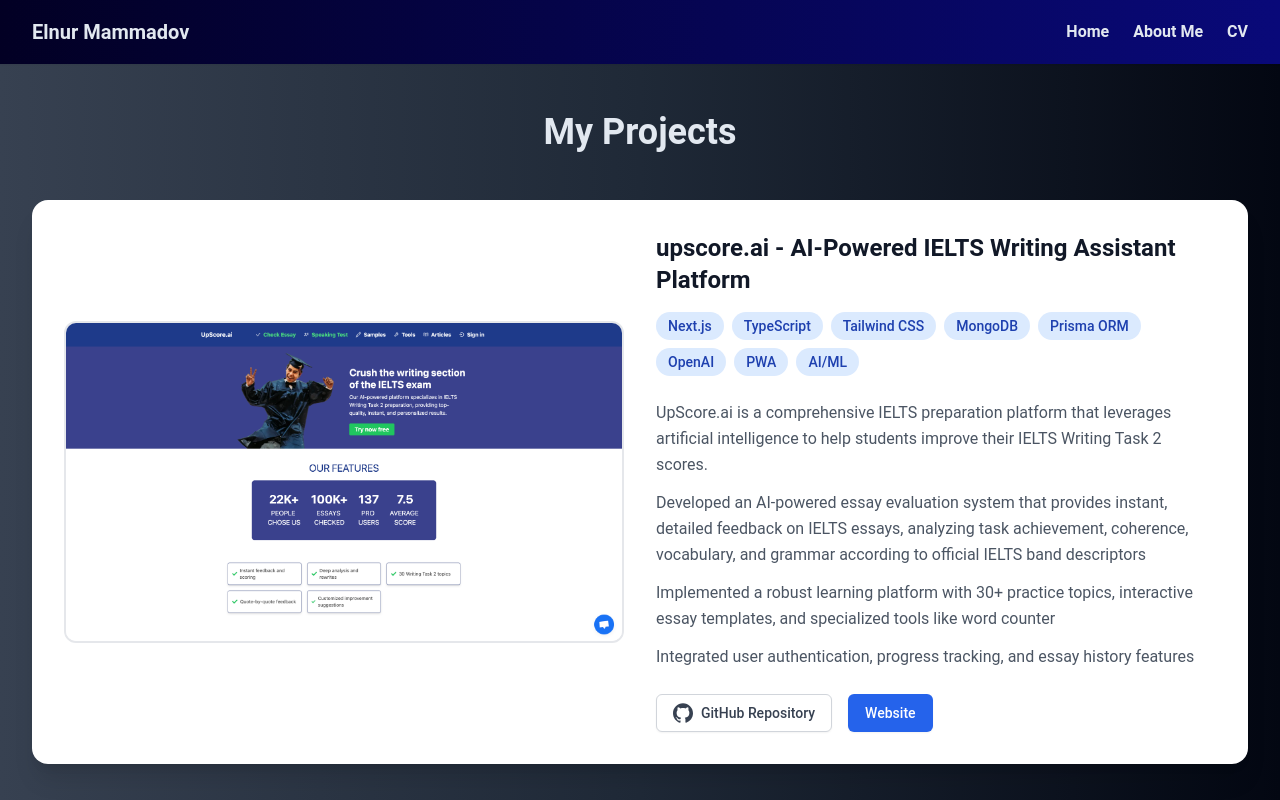
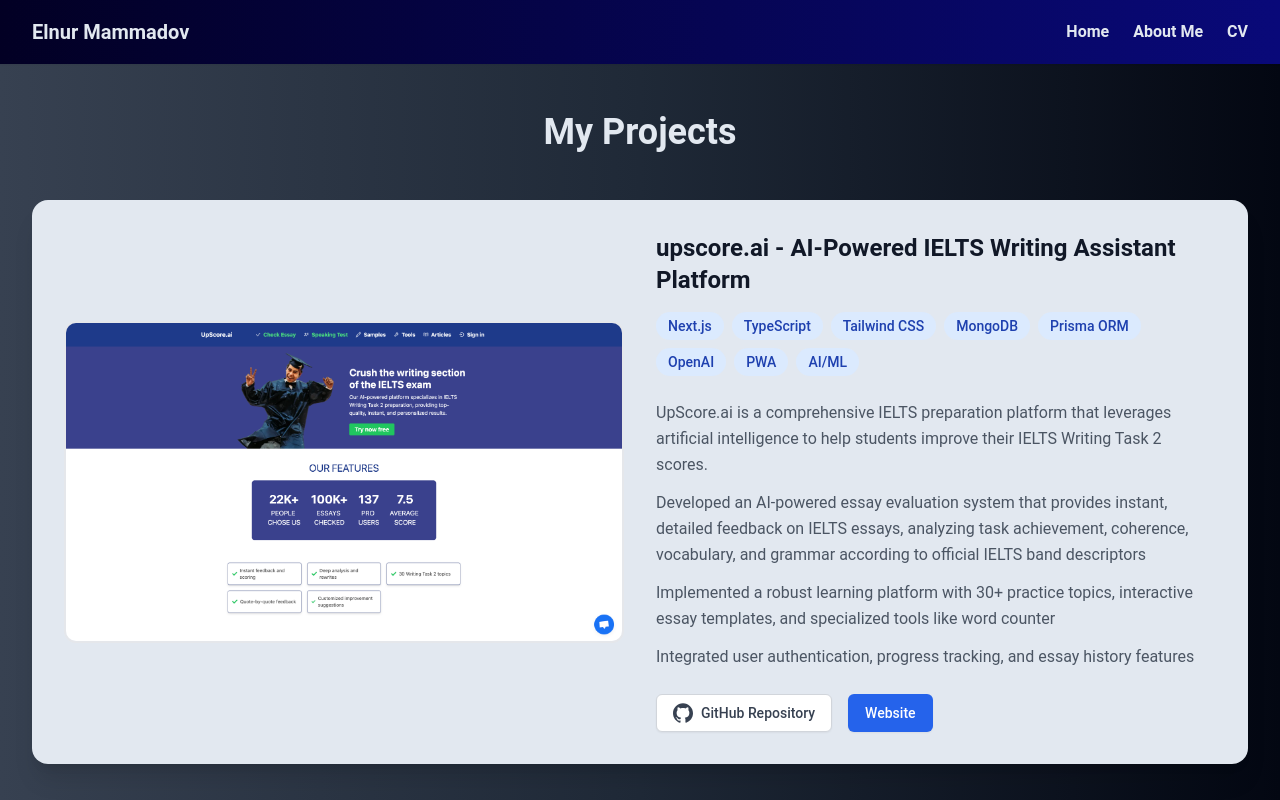
Before and after one commit to elnur004/my-website, a Next.js app: page /my-projects in a window 1280 px wide. Shown: the top 800 px of the page. Built offline with nearby package versions, Linux system fonts and the light colour scheme.

Commit message:
changed bg color

```diff
--- a/app/my-projects/page.tsx
+++ b/app/my-projects/page.tsx
@@ -80,7 +80,7 @@
                             initial={{ opacity: 0, y: 20 }}
                             whileInView={{ opacity: 1, y: 0 }}
                             transition={{ delay: index * 0.1 }}
-                            className="bg-white rounded-2xl shadow-xl overflow-hidden"
+                            className="bg-slate-200 rounded-2xl shadow-xl overflow-hidden"
                         >
                             <div className="flex flex-col lg:flex-row lg:justify-center lg:items-center p-8 gap-8">
                                 <div className="w-full lg:w-1/2">
```
